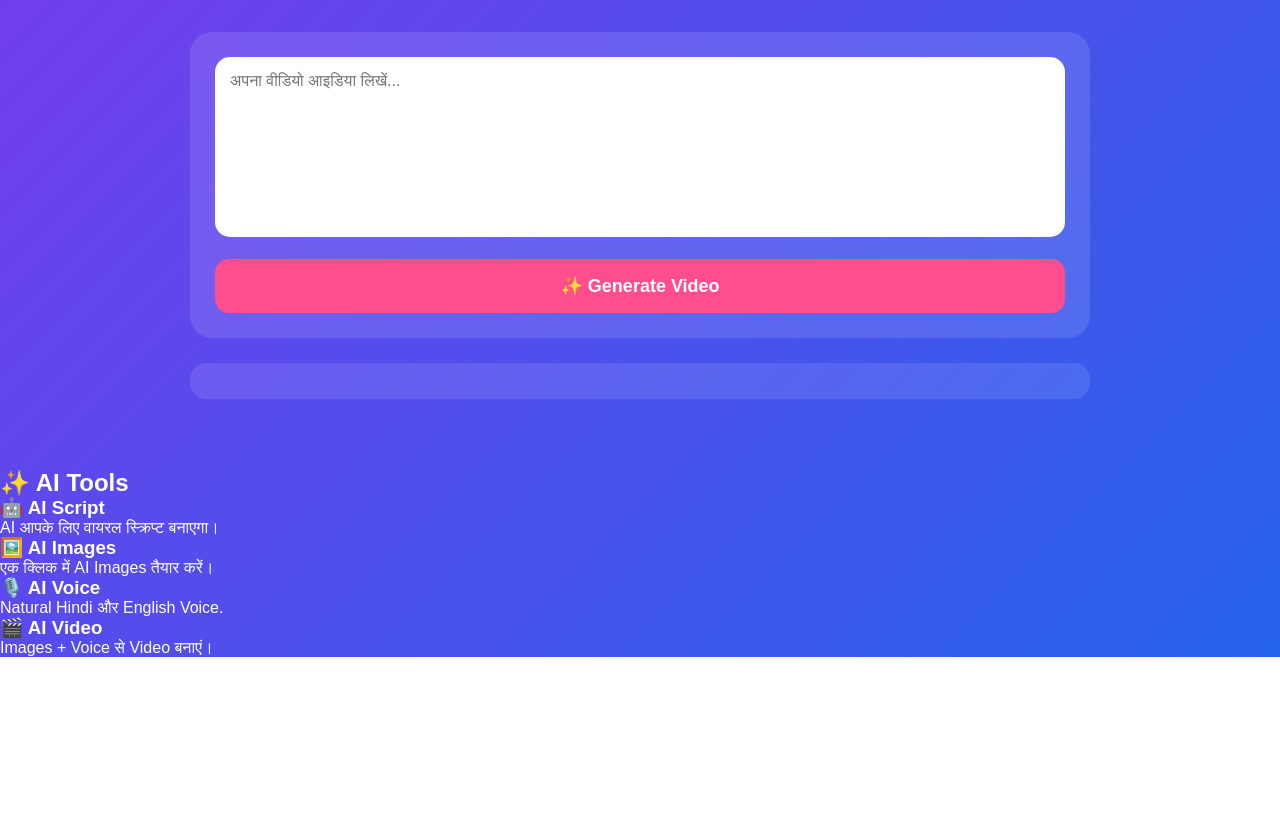
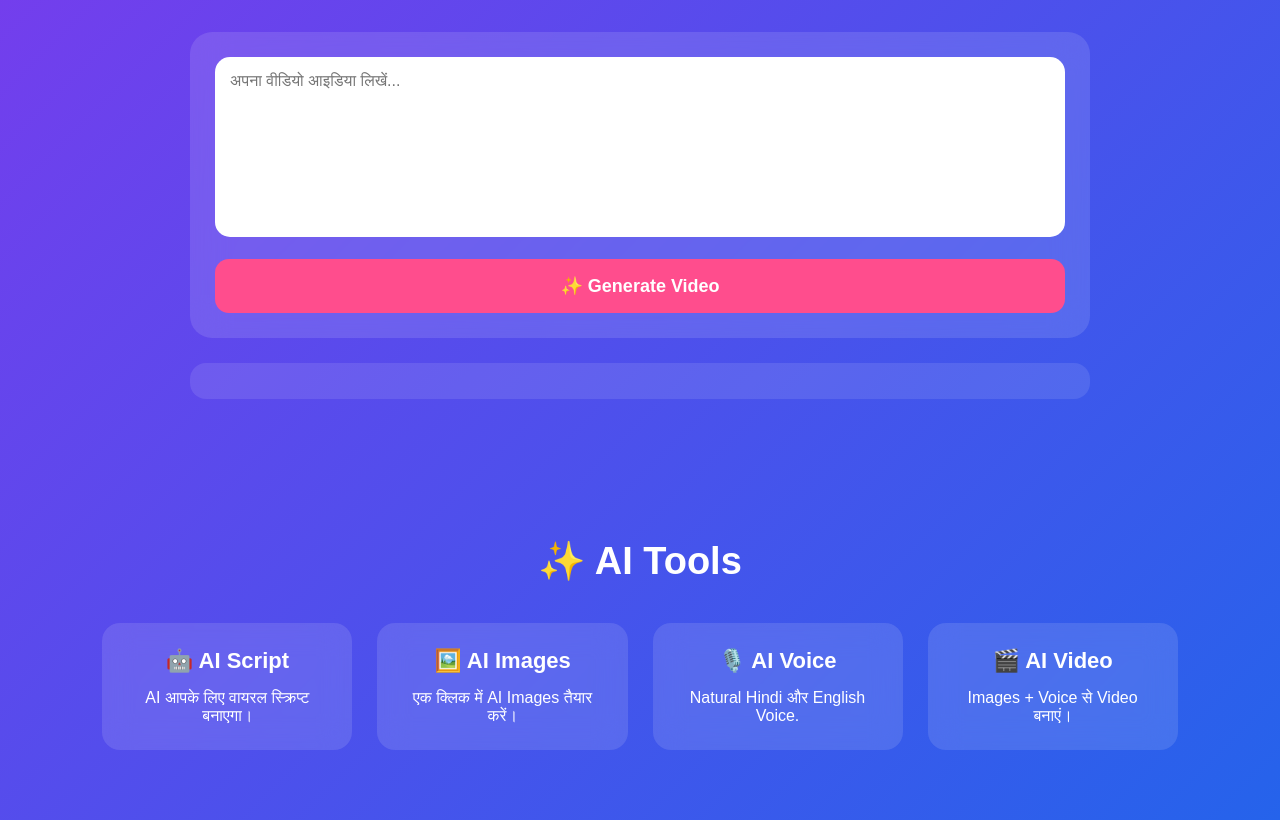
Before and after one commit to sy4773835-ui/AI-Video-Generator-, a website: page index.html in a window 1280 px wide. Shown: the part 232-1052 px from the top of the page. Before the commit the page ends 889 px from the top, so only its background shows below. Drawn offline with Linux system fonts and the light colour scheme.

Commit message:
Add styles for features and card components

```diff
--- a/style.css
+++ b/style.css
@@ -112,3 +112,35 @@
 }
 
 }
+.features{
+padding:70px 8%;
+text-align:center;
+}
+
+.features h2{
+font-size:38px;
+margin-bottom:40px;
+}
+
+.cards{
+display:grid;
+grid-template-columns:repeat(auto-fit,minmax(220px,1fr));
+gap:25px;
+}
+
+.card{
+background:rgba(255,255,255,.12);
+backdrop-filter:blur(15px);
+padding:25px;
+border-radius:18px;
+transition:.3s;
+}
+
+.card:hover{
+transform:translateY(-8px);
+}
+
+.card h3{
+margin-bottom:15px;
+font-size:22px;
+}
```
